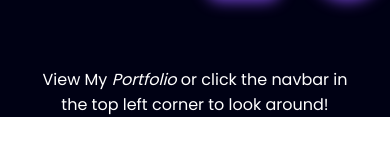
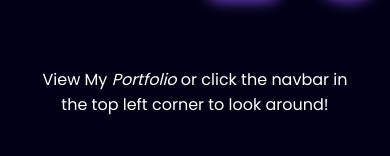
Before and after one commit to abkazan/Portfolio, a React (Create React App) app: page / in a window 390 px wide. Shown: the part 440-596 px from the top of the page. Built offline with nearby package versions, Linux system fonts and the light colour scheme.

Commit message:
fixed layout on home page mobile and desktop

```diff
--- a/src/pages/home.module.scss
+++ b/src/pages/home.module.scss
@@ -11,9 +11,13 @@
   display: flex;
   flex-direction: column;
   align-items: center;
-  justify-content: space-evenly;
+  justify-content: flex-start;
+  gap: 5vh;
   max-width: 100vw;
+  padding-top: 5vh;
   height: 110vh;
+  overflow-y: scroll;
+  scroll-behavior: smooth;
   /* padding: 5vh 0; */
 
   > h1,
@@ -88,10 +92,8 @@
 @media (max-width: 700px) {
   /* CSS rules for mobile devices go here */
   .page {
-    justify-content: flex-start;
-    padding-top: 5vh;
-    gap: 5vh;
-    height: fit-content;
+
+    height: 100vh;
     .heading {
       width: 80%;
       font-size: 2em;
@@ -118,6 +120,7 @@
     }
     .bottom {
       font-size: 1em;
+      padding-bottom: 5vh;
     }
   }
 }
```
